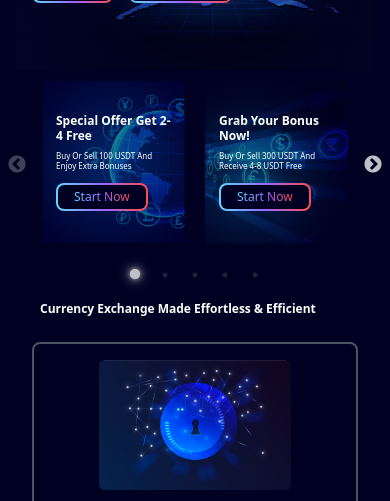
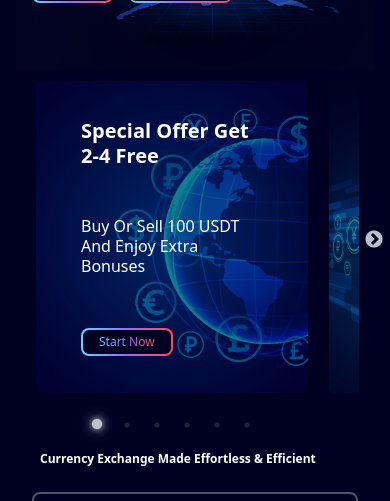
Before and after one commit to seclobproject/dollar_exchange, a React (Vite) app: page / in a window 390 px wide. Shown: the part 208-709 px from the top of the page. Built offline with nearby package versions, Linux system fonts and the light colour scheme; no server answers.

Commit message:
Testimonial component completed

```diff
--- a/src/App.css
+++ b/src/App.css
@@ -9,3 +9,14 @@
                0 0 10px rgba(255, 255, 255, 0.6),
                0 0 15px rgba(255, 255, 255, 0.6);
 }
+.heading-small-device {
+  word-wrap: break-word;
+  white-space: normal;
+  display: block;
+}
+
+@media (max-width: 768px) {
+  .heading-small-device {
+    max-width: 100%;
+  }
+}
--- a/src/components/HomePage/CurrencyConverter.jsx
+++ b/src/components/HomePage/CurrencyConverter.jsx
@@ -71,8 +71,10 @@ function CurrencyConverter() {
   }
 
   return (
-    <div className="flex flex-col lg:px-24 md:px-10 px-4  items-start  text-white justify-start min-h-screen text-center">
-      <h1 className="sm:text-2xl text-md font-semibold mb-4">Currency Converter</h1>
+    <div className="flex flex-col lg:px-24 md:px-10 px-4 md:mt-4 xl:mt-10 mt-2 items-start  text-white justify-start  text-center">
+      <h1 className="sm:text-2xl text-md font-semibold mb-4">
+        Currency Converter
+      </h1>
       <div className="flex items-center mb-4">
         <div className="flex flex-col justify-between items-start">
           <p>From</p>
@@ -85,7 +87,10 @@ function CurrencyConverter() {
           />
         </div>
 
-        <span className="cursor-pointer pt-5 px-4 ease-in hover:scale-90">
+        <span
+          onClick={handleSwapCurrencies}
+          className="cursor-pointer pt-5 px-4 ease-in hover:scale-90"
+        >
           <img src={img} alt="" />
         </span>
 
@@ -100,7 +105,7 @@ function CurrencyConverter() {
           />
         </div>
       </div>
-      <div className="sm:text-lg text-sm flex flex-row">
+      <div className="sm:text-lg text-sm mt-2 flex flex-row text-gray-400">
         <p>
           1 {fromCurrency} = {exchangeRate.toFixed(4)} {toCurrency}
         </p>
@@ -109,7 +114,7 @@ function CurrencyConverter() {
           1 {toCurrency} = {reverseExchangeRate.toFixed(4)} {fromCurrency}
         </p>
       </div>
-      <div className="text-gray-500 mt-2">
+      <div className="text-gray-500 mt-4">
         <p>Last Updated: {lastUpdated}</p>
       </div>
     </div>
--- a/src/components/HomePage/OfferSlider.jsx
+++ b/src/components/HomePage/OfferSlider.jsx
@@ -70,8 +70,10 @@ function OfferSlider() {
       {
         breakpoint: 480, // for mobile devices
         settings: {
-          slidesToShow: 2,
+          slidesToShow: 1,
           slidesToScroll: 1,
+          centerMode: true,
+          centerPadding: "40px",
         },
       },
       {
@@ -85,7 +87,7 @@ function OfferSlider() {
   };
 
   return (
-    <div className="lg:px-20 md:px-10 px-8 w-full">
+    <div className="lg:px-20 md:px-10 xs:px-8 px-2 xs:ml-0 ml-[-23px] w-full">
       <Slider {...settings}>
         {slides.map((slide, index) => (
           <div key={index} className="p-[10px] relative">
@@ -94,12 +96,12 @@ function OfferSlider() {
               alt={`Slide ${index + 1}`}
               className="w-full opacity-50"
             />
-            <div className="absolute inset-0 flex items-center justify-center mb-0 xl:mb-10">
-              <div className="text-white flex flex-col items-start text-start p-6 xs:p-10 lg:p-11 xl:p-16">
-                <span className="font-semibold text-[12px] xs:text-[18px] sm:text-[20px] md:text-[20px] lg:text-[24px] xl:text-[32px] leading-tight">
+            <div className="absolute  inset-0 flex items-center xs:px-0 px-8   justify-start mb-0 xl:mb-10">
+              <div className="text-white  flex flex-col gap-y-10 xs:gap-y-0 items-start text-start p-6 xs:p-10 lg:p-11 xl:p-16">
+                <span className="font-semibold text-[20px] xs:text-[18px] sm:text-[20px] md:text-[20px] lg:text-[24px] xl:text-[32px] leading-tight">
                   {slide.Heading}
                 </span>
-                <span className="text-[8px] xs:text-[12px] sm:text-[14px] md:text-[14px] lg:text-[18px] xl:text-[20px] pt-2 xs:pt-10 md:pt-5 xl:pt-12 leading-tight">
+                <span className="text-[16px] xs:text-[12px] sm:text-[14px] md:text-[14px] lg:text-[18px] xl:text-[20px] pt-2 xs:pt-10 md:pt-5 xl:pt-12 leading-tight">
                   {slide.Description}
                 </span>
                 <button className="bg-custom-gradient w-26 sm:w-32 md:w-36 mt-3 sm:mt-6 rounded-lg p-[2px] sm:p-[2px] ease-in hover:scale-90">
--- /dev/null
+++ b/src/components/HomePage/Testimonials.jsx
@@ -0,0 +1,116 @@
+import React from "react";
+import "slick-carousel/slick/slick.css";
+import "slick-carousel/slick/slick-theme.css";
+import Slider from "react-slick";
+import "../../App.css";
+import userImg from "../../assets/images/userImg.png";
+import ratingImg from "../../assets/images/rating.png";
+
+function Testimonials() {
+  var settings = {
+    dots: true,
+    infinite: true,
+    speed: 500,
+    slidesToShow: 3, // Default slides to show
+    slidesToScroll: 1,
+    rows: 2,
+    slidesPerRow: 1,
+    responsive: [
+      {
+        breakpoint: 1440, // for extra large screens
+        settings: {
+          slidesToShow: 3,
+          slidesToScroll: 1,
+
+        },
+      },
+      {
+        breakpoint: 1280, // for large screens
+        settings: {
+          slidesToShow: 2,
+          slidesToScroll: 1,
+          rows: 1,
+          centerMode: true,
+          centerPadding: "40px",
+        },
+      },
+      {
+        breakpoint: 1024, // for large screens
+        settings: {
+          slidesToShow: 2,
+          slidesToScroll: 1,
+          rows: 1,
+          centerMode: false,
+          centerPadding: "0px",
+        },
+      },
+      {
+        breakpoint: 768, // for tablets
+        settings: {
+          slidesToShow: 1,
+          slidesToScroll: 1,
+          rows: 1,
+          centerMode: true,
+          centerPadding: "40px",
+        },
+      },
+      {
+        breakpoint: 600, // for mid-sized devices
+        settings: {
+          slidesToShow: 1,
+          slidesToScroll: 1,
+          rows: 1,
+          centerMode: true,
+          centerPadding: "40px", // Adjust padding as needed for peek effect
+        },
+      },
+      {
+        breakpoint: 480, // for mobile devices
+        settings: {
+          slidesToShow: 1,
+          slidesToScroll: 1,
+          rows: 1,
+          centerMode: true,
+          centerPadding: "40px", // Adjust padding as needed for peek effect
+        },
+      },
+      {
+        breakpoint: 320, // for very small mobile devices
+        settings: {
+          slidesToShow: 1,
+          slidesToScroll: 1,
+          rows: 1,
+          centerMode: true,
+          centerPadding: "10px", // Adjust padding as needed for peek effect
+        },
+      },
+    ],
+  };
+
+  return (
+    <div className="carousel-container lg:px-20 md:px-10 px-7 xs:px-10 py-6">
+      <Slider {...settings}>
+        {Array(10)
+          .fill()
+          .map((_, index) => (
+            <div key={index} className="px-2">
+              <span className="items-center sm:items-start py-4 sm:py-2 md:py-6 xl:py-10  xl:h-[271px] xs:h-[300px] xs:w-full w-[210px] xs:px-6 px-4 sm:px-10 flex flex-col gap-y-4 p-2 mt-8 justify-center bg-custom-gray text-white rounded-md">
+                <div className="flex sm:flex-row flex-col justify-center gap-x-3 items-center">
+                  <img src={userImg} alt="User" />
+                  <span className="flex flex-col gap-y-2">
+                    <p className="text-sm sm:text-base">John Smith</p>
+                    <img src={ratingImg} alt="Rating" />
+                  </span>
+                </div>
+                <span className="sm:text-lg md:text-sm text-[12px] xs:text-[15px]">
+                  Great platform for Exchange currency! Easy to use with clear interface. Great platform for Exchange currency! Easy to use with clear interface. Great platform for Exchange currency.
+                </span>
+              </span>
+            </div>
+          ))}
+      </Slider>
+    </div>
+  );
+}
+
+export default Testimonials;
--- a/src/pages/HomePage.jsx
+++ b/src/pages/HomePage.jsx
@@ -6,6 +6,7 @@ import Details from "../components/homePage/Details";
 import CryptoLiveTable from "../components/homePage/CryptoLiveTable";
 import ForexLiveTable from '../components/homePage/ForexLiveTable'
 import CurrencyConverter from '../components/homePage/CurrencyConverter'
+import Testimonials from "../components/homePage/Testimonials";
 function HomePage() {
   return (
     <div className="bg-custom-blue ">
@@ -16,7 +17,7 @@ function HomePage() {
       <CryptoLiveTable />
       <ForexLiveTable/>
       <CurrencyConverter/>
-
+      <Testimonials/>
 
     </div>
   );
--- a/tailwind.config.js
+++ b/tailwind.config.js
@@ -9,7 +9,9 @@ export default {
     extend: {
       colors: {
         'custom-blue': '#000023',
-        'table-color':'#26273B'
+        'table-color':'#26273B',
+        'custom-gray':'#26273B'
+
       },
       backgroundImage: {
         'custom-gradient': 'linear-gradient(90deg, #5FD8FF 0%, #9969FF 50%, #FF4B4B 100%)',
```
Also changed, not shown: src/assets/Images/rating.png (added), src/assets/Images/userImg2.png (added).
